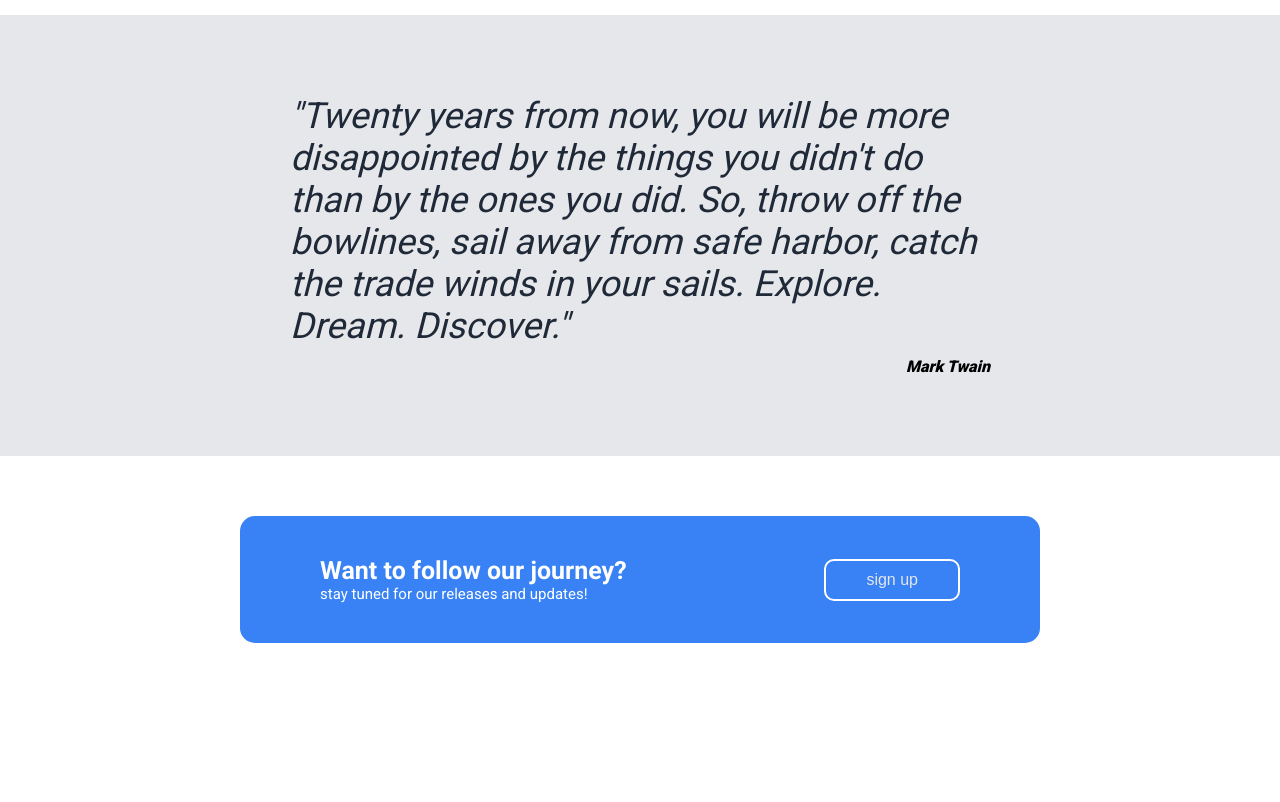
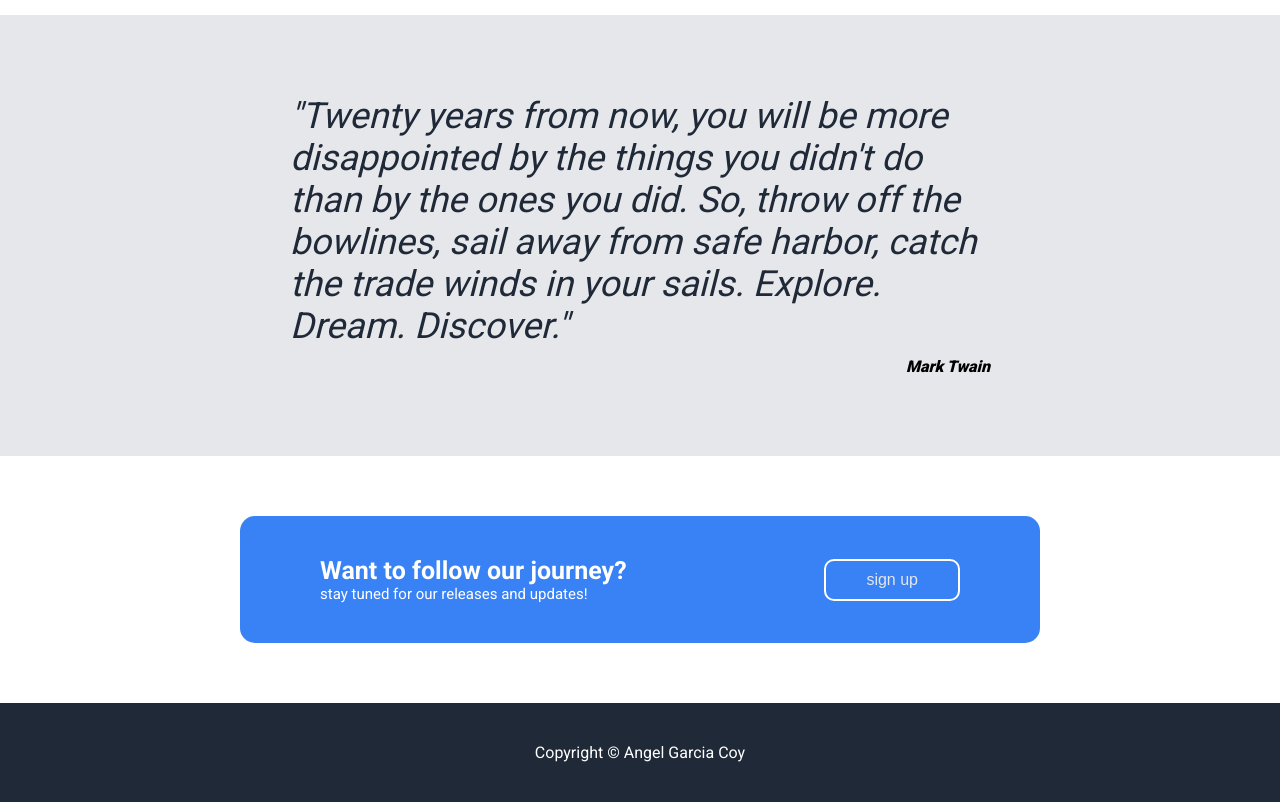
Before and after one commit to Angelgcoy/Landing-page-, a plain HTML site: page index.html in a window 1280 px wide. Shown: the part 815-1617 px from the top of the page. Before the commit the page ends 1518 px from the top, so only its background shows below. Drawn offline with Linux system fonts and the light colour scheme.

Commit message:
feat: footer completed

```diff
--- a/index.html
+++ b/index.html
@@ -62,5 +62,7 @@
 
   </div>
 
+  <footer> Copyright © Angel Garcia Coy  </footer>
+
 
 </body>
--- a/styles.css
+++ b/styles.css
@@ -176,3 +176,10 @@
     cursor: pointer;
 
 }
+
+footer{
+    color:white;
+    text-align: center;
+    background-color: #1f2937;
+    padding:40px;
+}
```
